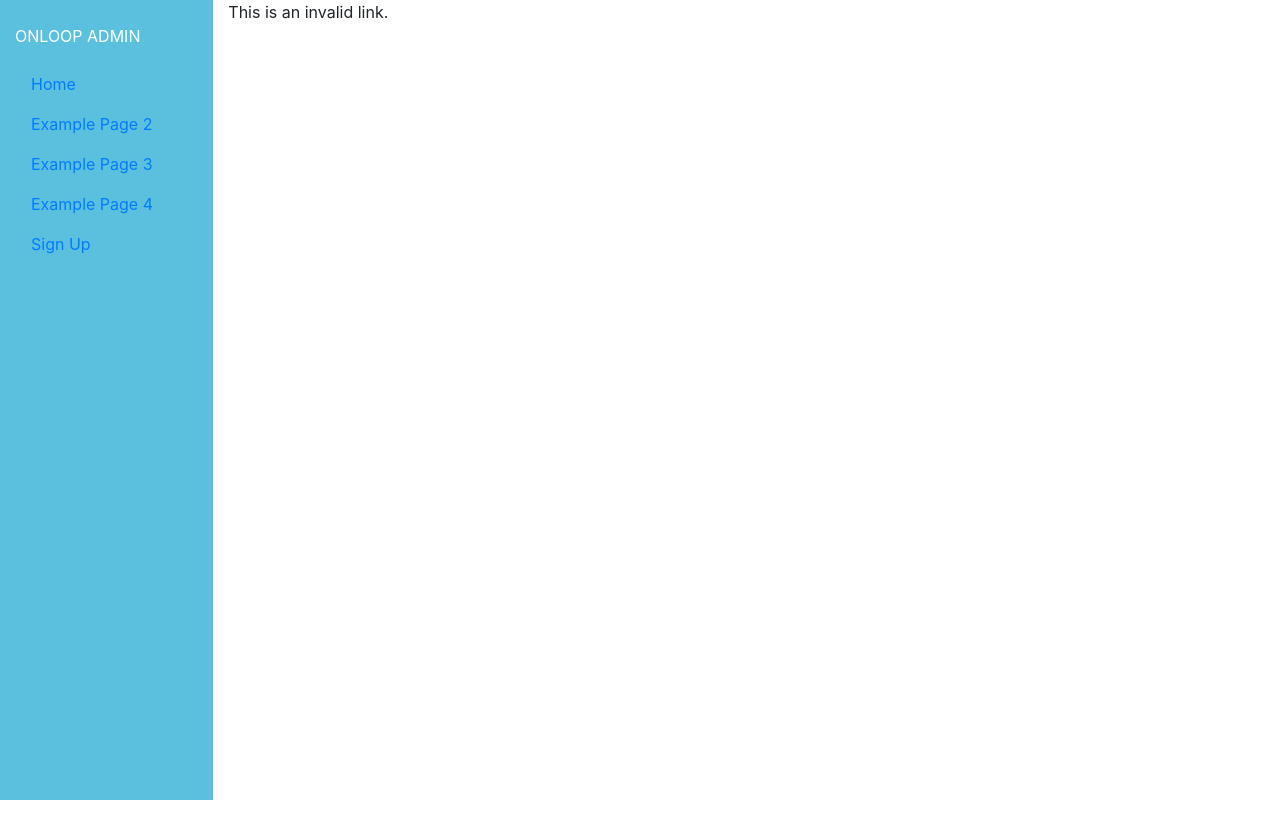
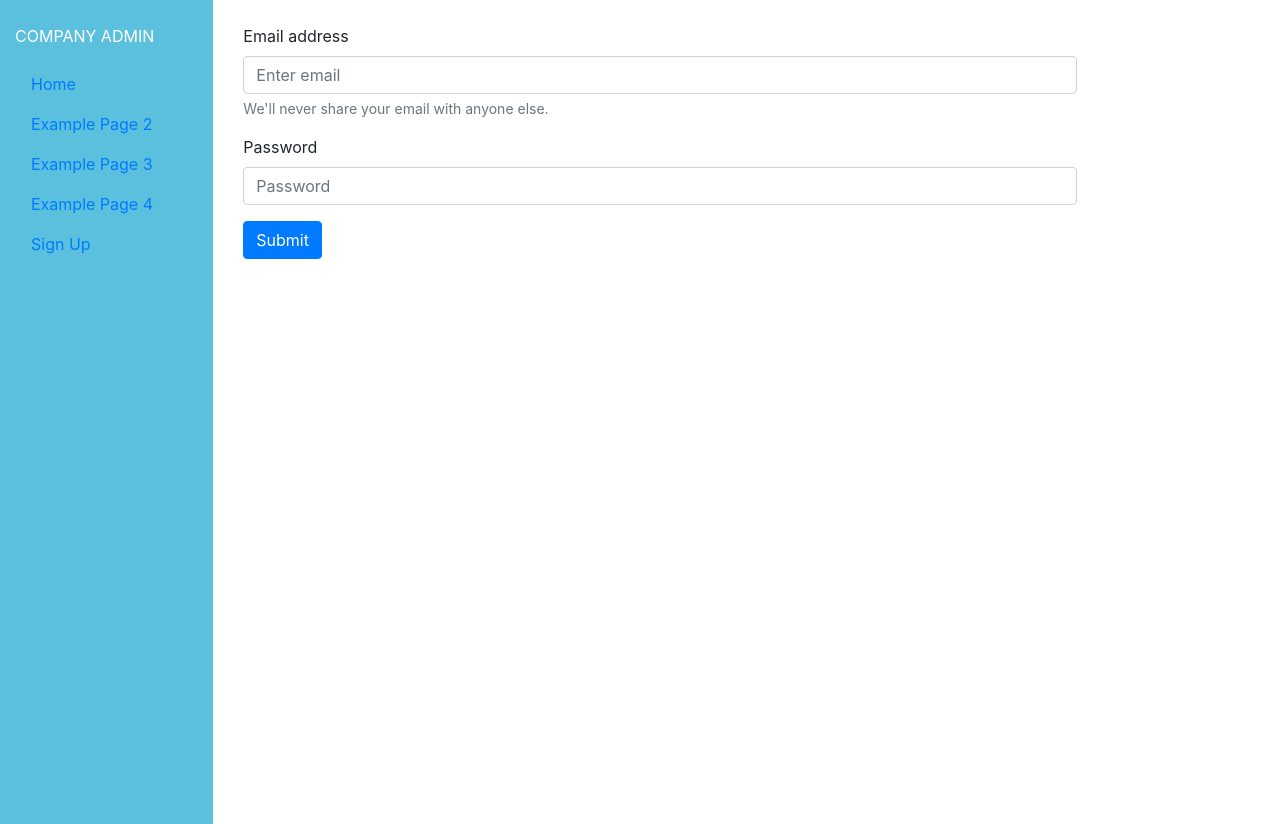
Before and after one commit to cjbeattie/link-preview, a React (Create React App) app in the folder link-preview/: page /login in a window 1280 px wide. Before the commit the page ends 800 px from the top, so only its background shows below. Built offline with nearby package versions, Linux system fonts and the light colour scheme.

Commit message:
Adding login and signup components

```diff
--- a/link-preview/src/App.js
+++ b/link-preview/src/App.js
@@ -1,4 +1,4 @@
-import { useState } from 'react';
+// import { useState } from 'react';
 import './App.css';
 import { Container, Row, Col } from 'react-bootstrap';
 import 'bootstrap/dist/css/bootstrap.min.css';
@@ -9,9 +9,11 @@
 import ExamplePage3 from './components/ExamplePage3';
 import ExamplePage4 from './components/ExamplePage4';
 import SignUp from './components/SignUp';
+import Login from './components/Login';
+
 
 function App() {
-  const [isAuthenticated, setIsAuthenticated] = useState(false);
+  // const [isAuthenticated, setIsAuthenticated] = useState(false);
 
   return (
     <Container fluid className="vh-100" >
@@ -36,6 +38,9 @@
             <Route path="/signup">
               <SignUp />
             </Route>
+            <Route path="/login">
+              <Login />
+            </Route>
             <Route>
               This is an invalid link.
           </Route>
--- a/link-preview/src/components/Login.js
+++ b/link-preview/src/components/Login.js
@@ -0,0 +1,33 @@
+import { Form, Button, Container, Row, Col } from 'react-bootstrap';
+
+const Login = () => {
+    return (
+        <>
+            <Container className="mt-4">
+                <Row className="vh-100">
+                    <Col md={10}>
+                        <Form>
+                            <Form.Group controlId="formBasicEmail">
+                                <Form.Label>Email address</Form.Label>
+                                <Form.Control type="email" placeholder="Enter email" />
+                                <Form.Text className="text-muted">
+                                    We'll never share your email with anyone else.
+                                </Form.Text>
+                            </Form.Group>
+
+                            <Form.Group controlId="formBasicPassword">
+                                <Form.Label>Password</Form.Label>
+                                <Form.Control type="password" placeholder="Password" />
+                            </Form.Group>
+                            <Button variant="primary" type="submit">
+                                Submit
+                            </Button>
+                        </Form>
+                    </Col>
+                </Row>
+            </Container>
+        </>
+    )
+}
+
+export default Login;
--- a/link-preview/src/components/Sidebar.js
+++ b/link-preview/src/components/Sidebar.js
@@ -5,7 +5,7 @@
 const Sidebar = () => {
     return (
         <>
-            <p className="mt-4" style={{ color: 'white' }}>ONLOOP ADMIN</p>
+            <p className="mt-4" style={{ color: 'white' }}>COMPANY ADMIN</p>
             <Nav defaultActiveKey="/" className="flex-column">
                 <Nav.Link as={NavLink} to="/">Home</Nav.Link>
                 <Nav.Link as={NavLink} to="/example_page_2">Example Page 2</Nav.Link>
--- a/link-preview/src/components/SignUp.js
+++ b/link-preview/src/components/SignUp.js
@@ -3,7 +3,6 @@
 const SignUp = () => {
     return (
         <>
-
             <Container className="mt-4">
                 <Row className="vh-100">
                     <Col md={10}>
@@ -13,7 +12,7 @@
                                 <Form.Control type="email" placeholder="Enter email" />
                                 <Form.Text className="text-muted">
                                     We'll never share your email with anyone else.
-                    </Form.Text>
+                                </Form.Text>
                             </Form.Group>
 
                             <Form.Group controlId="formBasicPassword">
@@ -22,12 +21,11 @@
                             </Form.Group>
                             <Button variant="primary" type="submit">
                                 Submit
-                </Button>
+                            </Button>
                         </Form>
                     </Col>
                 </Row>
             </Container>
-
         </>
     )
 }
```
